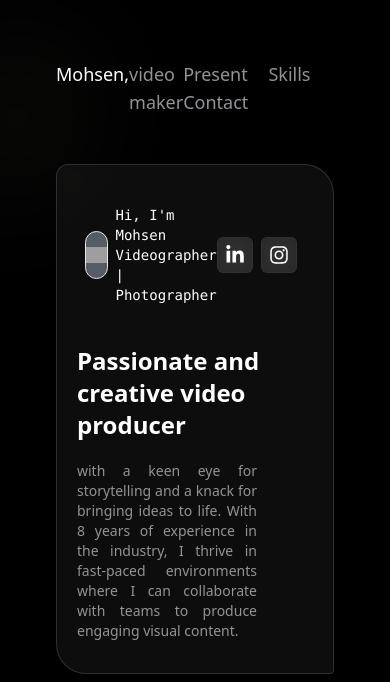
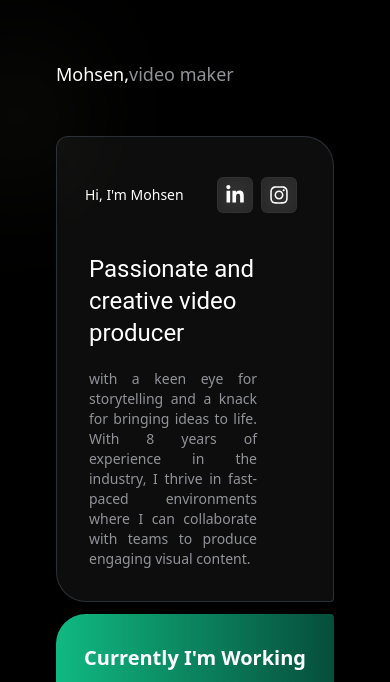
Before and after one commit to mamadjadali/Bento-Box, an Astro site: page / in a window 390 px wide. Shown: the top 682 px of the page. Built offline with nearby package versions, Linux system fonts and the light colour scheme; Astro itself is replaced by a stand-in of ours; grey boxes are pictures that could not be loaded.

Commit message:
font, sm

```diff
--- a/package.json
+++ b/package.json
@@ -12,7 +12,10 @@
   "dependencies": {
     "@astrojs/check": "^0.5.10",
     "@astrojs/tailwind": "^5.1.0",
+    "@fontsource-variable/archivo": "^5.0.19",
     "astro": "^4.7.1",
+    "astro-i18next": "^1.0.0-beta.21",
+    "astro-icon": "^1.1.0",
     "react-icons": "^5.2.0",
     "tailwindcss": "^3.4.3",
     "typescript": "^5.4.5"
--- a/src/components/NavBar.astro
+++ b/src/components/NavBar.astro
@@ -1,10 +1,13 @@
+---
+---
+
 <div
  class="navbar font-medium text-[#919398] text-lg mt-5 p-6 flex justify-between items-center">
     <div class="left-text flex cursor-pointer">
         <span class="text-white">Mohsen,</span>
         <p>video maker</p>
     </div>
-    <div class="right-items">
+    <div class="right-items sm:block hidden">
         <a href="#" class="mr-4 hover:text-white/90 duration-300">Present</a>
         <a href="#" class="mr-4 hover:text-white/90 duration-300">Skills</a>
         <a href="#" class="hover:text-white/90 duration-300">Contact</a>
--- a/src/pages/index.astro
+++ b/src/pages/index.astro
@@ -30,14 +30,15 @@ import Layout from '../layouts/Layout.astro';
 		</div>
 		<NavBar/>
 		<div class="flex w-full items-center justify-center p-6">
-			<div class="grid h-full w-full grid-cols-3 md:grid-rows-3 grid-rows-6 gap-3">
-				<div class="md:col-span-2 md:row-span-1 col-span-3 flex-col border border-gray-600/50 bg-neutral-50/5 backdrop-blur rounded-[30px] flex rounded-tl-xl rounded-br-[4px]">
+			<div class="grid h-full w-full grid-cols-3 md:grid-rows-3 grid-rows-5 gap-3">
+				<div class="md:col-span-2 md:row-span-1 col-span-full flex-col border border-gray-600/50 bg-neutral-50/5 backdrop-blur rounded-[30px] flex rounded-tl-xl rounded-br-[4px]">
 					<div class="pt-3 m-7 justify-start flex items-center">
-						<div class="w-12 h-12 rounded-full  bg-slate-400/50 hover:bg-neutral-50/10 hover:border-gray-300/90 duration-200 backdrop-blur border border-white-400/50 mr-2 flex justify-center items-center">
-						<img class="m-auto" src="../../public/sticker.png" alt="">
+						<div class="hidden md:block w-12 h-12 rounded-full  bg-slate-400/50 hover:bg-neutral-50/10 hover:border-gray-300/90 duration-200 backdrop-blur border border-white-400/50 mr-2 justify-center items-center">
+						<img class="m-auto" draggable="false" src="../../public/sticker.png" alt="">
 						</div>
-						<p class="font-mono text-sm">Hi, I'm Mohsen
-							<br/>Videographer | Photographer
+						<p class="font-medium text-sm">
+							Hi, I'm Mohsen <br>
+							<span class="hidden md:block text-[12px]">Videographer | Photographer</span>
 						</p>
 						<div class="flex items-center ml-auto">
 							<div class="w-9 h-9 rounded-md bg-neutral-50/10 hover:bg-neutral-50/5 hover:border-gray-500/90 duration-200 backdrop-blur border border-gray-500/10 mr-2 flex justify-center items-center">
@@ -48,15 +49,16 @@ import Layout from '../layouts/Layout.astro';
 							</div>
 					</div>
 					<div class="m-3 ml-5 justify-center items-center">
-						<p class="font-semibold text-2xl mb-5">Passionate and creative video producer</p>
-						<p class="font-normal text-sm text-justify text-[#919398] mr-16 mb-5">
+						<div class="font-sans text-2xl ml-3 mb-5">Passionate and creative video producer</div>
+						<p class="font-normal text-sm text-justify text-[#919398] ml-3 mr-16 mb-5">
 							with a keen eye for storytelling and a knack for bringing ideas to life. With 8 years of experience in the industry, I thrive in fast-paced environments where I can collaborate with teams to produce engaging visual content.
 						</p>
 					</div>
 				</div>
-				<div class="md:col-span-1 md:row-span-1 col-span-3 bg-gradient-to-tr from-gray-300 to-[#1B98E0] rounded-[30px] rounded-bl-[4px] rounded-tr-xl flex justify-center items-end relative">
-						<img class="absolute bottom-0 h-full" src="../../public/Group 6.png" />
-				</div>
+				<div class="md:col-span-1 md:row-span-1 sm:h-auto hidden sm:block col-span-3 relative overflow-hidden bg-blue-100/30 border border-gray-500/50 backdrop-blur rounded-[30px] rounded-bl-[4px] rounded-tr-xl justify-center items-end">
+						<img class="absolute z-10 bottom-0 h-full" draggable="false" src="../../public/Group 6.png" />
+						<div class=""></div>
+					</div>
 				<div class="md:col-span-1 md:row-span-1 col-span-3 bg-gradient-to-r from-emerald-500 to-emerald-900 rounded-[30px] flex justify-center items-center relative rounded-bl-xl rounded-br-[4px] rounded-tr-[4px]">
 					<div class="absolute top-0 left-0 p-7 text-white font-semibold"> Currently I'm Working at 140.</div>
 					<img />
@@ -66,7 +68,7 @@ import Layout from '../layouts/Layout.astro';
 				</div>
 				<div class="md:col-span-2 md:row-span-1 col-span-3 bg-neutral-50/5 backdrop-blur border border-gray-600/50 rounded-[30px] flex justify-center items-center rounded-l-xl rounded-br-[4px]">Skills</div>
 				<div class="md:col-span-1 md:row-span-1 col-span-3 overflow-hidden bg-blue-400/30 border border-gray-500/50 backdrop-blur rounded-[30px] flex justify-center items-end relative rounded-bl-[4px] rounded-tr-xl">
-					<img class="absolute top-[5px] right-0 z-10 h-full animate-floatUpDown pointer-events-none" src="../../public/Group 7.png" />
+					<img class="absolute top-[5px] right-0 z-10 h-full animate-floatUpDown pointer-events-none" draggable="false" src="../../public/Group 7.png" />
 					<div class="absolute top-0 left-0 p-5 text-white font-normal">
 						Contact me<br/>
 						<span class="font-normal text-sm text-justify text-[#919398]">Make a Call or email.</span>
--- a/tailwind.config.mjs
+++ b/tailwind.config.mjs
@@ -1,8 +1,13 @@
 /** @type {import('tailwindcss').Config} */
+import defaultTheme from 'tailwindcss/defaultTheme'
 export default {
 	content: ['./src/**/*.{astro,html,js,jsx,md,mdx,svelte,ts,tsx,vue}'],
 	theme: {
-		extend: {},
+		extend: {
+			fontFamily: {
+				sans: ['Roboto', ...defaultTheme.fontFamily.sans],
+			  },
+		},
 	},
 	plugins: [],
 }
```
Also changed, not shown: 1 other file.
